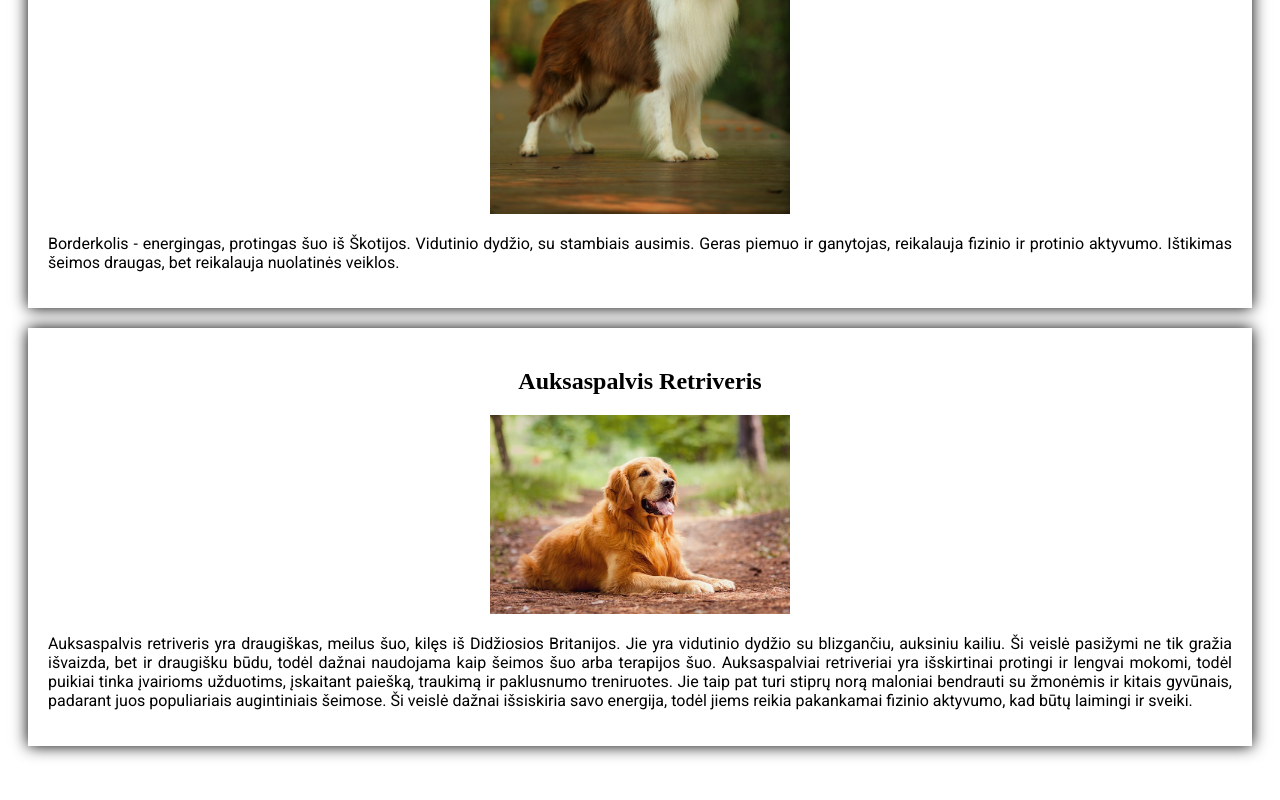
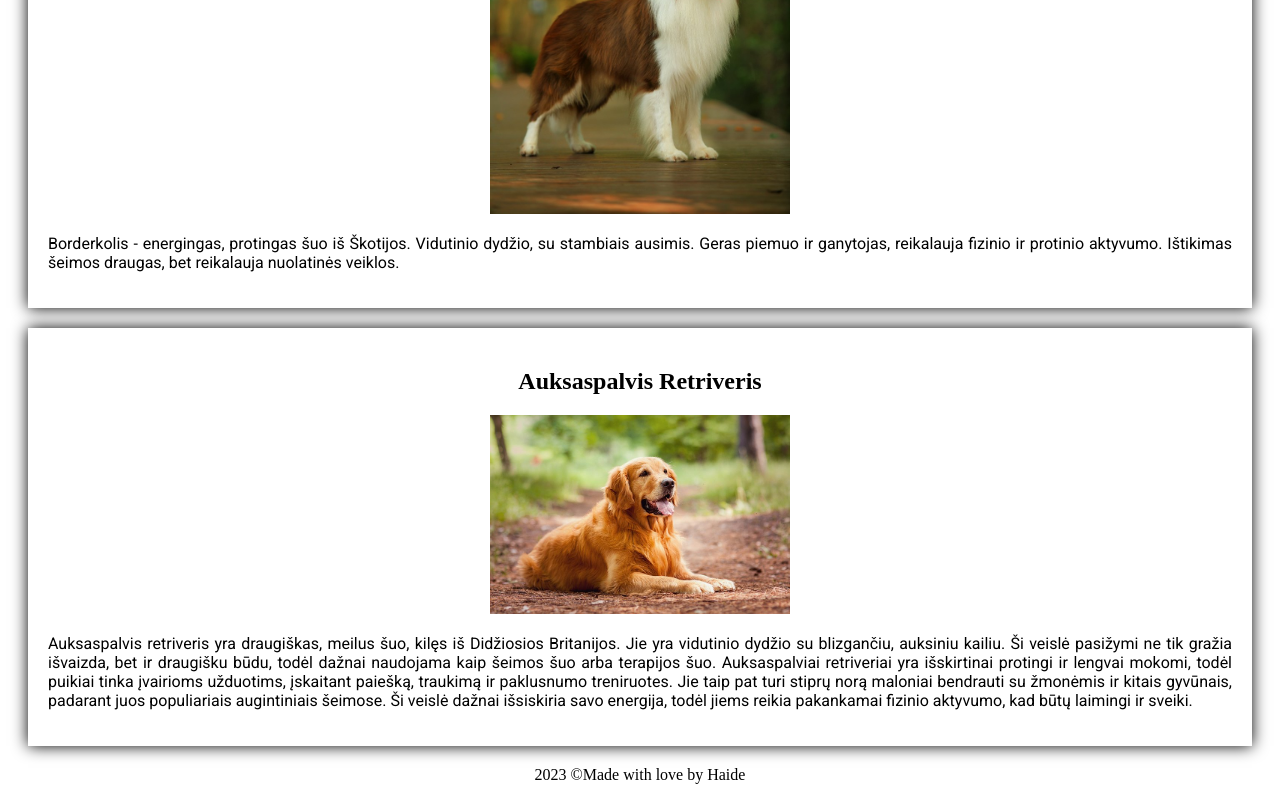
Before and after one commit to HaidePet/Paroda, a plain HTML site: page index.html in a window 1280 px wide. Shown: the part 792-1592 px from the top of the page. Before the commit the page ends 1558 px from the top, so only its background shows below. Drawn offline with Linux system fonts and the light colour scheme; a web font is replaced by a local one.

Commit message:
Update index.html

```diff
--- a/index.html
+++ b/index.html
@@ -25,6 +25,9 @@
       <img src="auksaspalvis-retriveris-52778d6a39ec3.jpg" width="300">
       <p style="text-align:justify; font-family:'Roboto';">Auksaspalvis retriveris yra draugiškas, meilus šuo, kilęs iš Didžiosios Britanijos. Jie yra vidutinio dydžio su blizgančiu, auksiniu kailiu. Ši veislė pasižymi ne tik gražia išvaizda, bet ir draugišku būdu, todėl dažnai naudojama kaip šeimos šuo arba terapijos šuo. Auksaspalviai retriveriai yra išskirtinai protingi ir lengvai mokomi, todėl puikiai tinka įvairioms užduotims, įskaitant paiešką, traukimą ir paklusnumo treniruotes. Jie taip pat turi stiprų norą maloniai bendrauti su žmonėmis ir kitais gyvūnais, padarant juos populiariais augintiniais šeimose. Ši veislė dažnai išsiskiria savo energija, todėl jiems reikia pakankamai fizinio aktyvumo, kad būtų laimingi ir sveiki.</p>
     </div>
+    <footer>
+        <p>2023 &copy;Made with love by Haide</p>
+    </footer>
 
 </body>
 </html>
```
